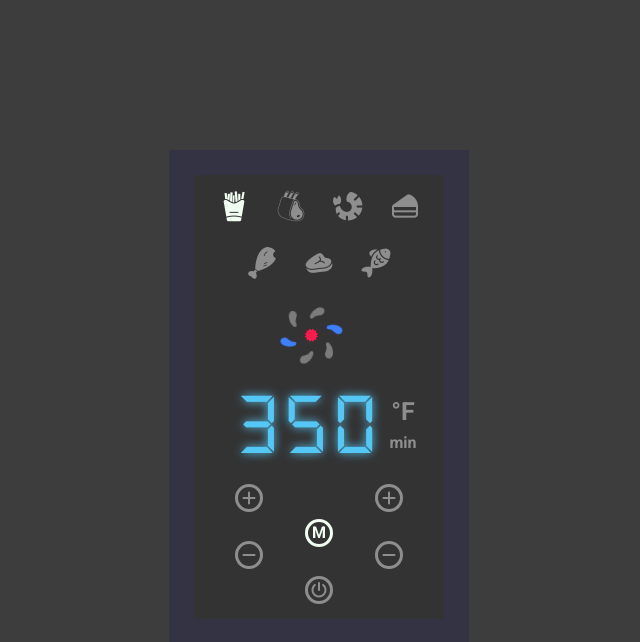
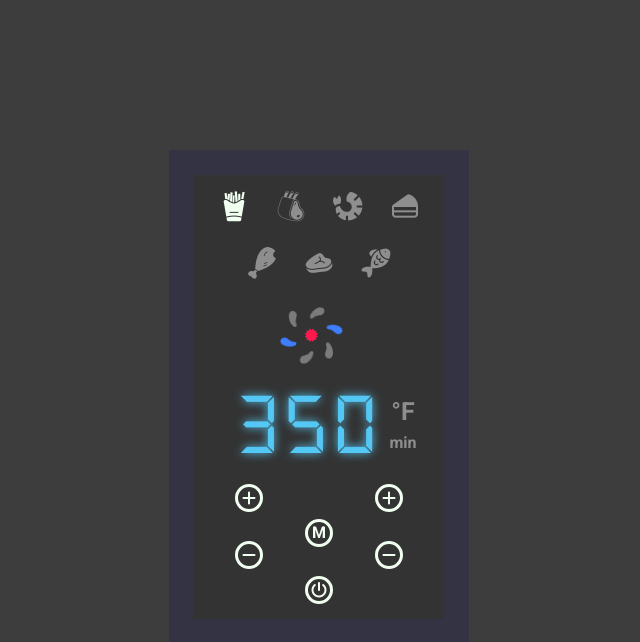
Before and after one commit to rudyjm3/airfyer-ui-project, a plain HTML site: page index.html in a window 1280 px wide. Both pictures are taken after a click on the button 640 px from the left and 590 px from the top of the page. Shown: the whole page, without its empty margins (321-961 px from the left). Drawn offline with Linux system fonts and the light colour scheme.

Commit message:
Added event listener for the power button to illuminate control panel buttons

```diff
--- a/assets/css/style.css
+++ b/assets/css/style.css
@@ -51,6 +51,8 @@ button {
 .active-icon-border {
    border-color: var(--icon-lite);
 }
+
+
 #main-container{
    display: flex;
    justify-content:flex-start;
@@ -202,7 +204,8 @@ button {
 .temp-symbol-wrapper p {
    font-size: 25px;
 }
-/* END DIGITAL DISPLAY STYLING */
+/* END DIGITAL DISPLAY STYLING
+   =========================== */
 
 /* + START CONTROL PANEL STYLING + */
 .control-buttons-container {
@@ -231,9 +234,11 @@ button {
 .menu-btn {
    font-family: 'Roboto';
 }
+.power-btn {
+   border-color: var(--icon-lite);
+   color: var(--icon-lite);
+}
 /* = END CONTROL PANEL STYLING = */
-
-
 
 /* END POWER SECTION STYLING
    =========================
--- a/assets/js/app.js
+++ b/assets/js/app.js
@@ -0,0 +1,10 @@
+const powerBtn = document.getElementsByClassName('power-btn')[0];
+const controlBtns = document.querySelectorAll('button');
+
+addEventListener('click', (ele) => {
+   controlBtns.forEach(btn => {
+      btn.classList.toggle('active-icon');
+      btn.classList.toggle('active-icon-border');
+   });
+
+});
--- a/index.html
+++ b/index.html
@@ -62,7 +62,7 @@
                <button type="button" class="temp-minus-btn"><i class="fa-solid fa-minus"></i></button>
             </div>
             <div class="selection-buttons-wrapper">
-               <button type="button" class="menu-btn active-icon active-icon-border">M</button>
+               <button type="button" class="menu-btn">M</button>
                <button type="button" class="power-btn"><i class="fa-solid fa-power-off"></i></button>
             </div>
             <div class="time-buttons-wrapper">
```
